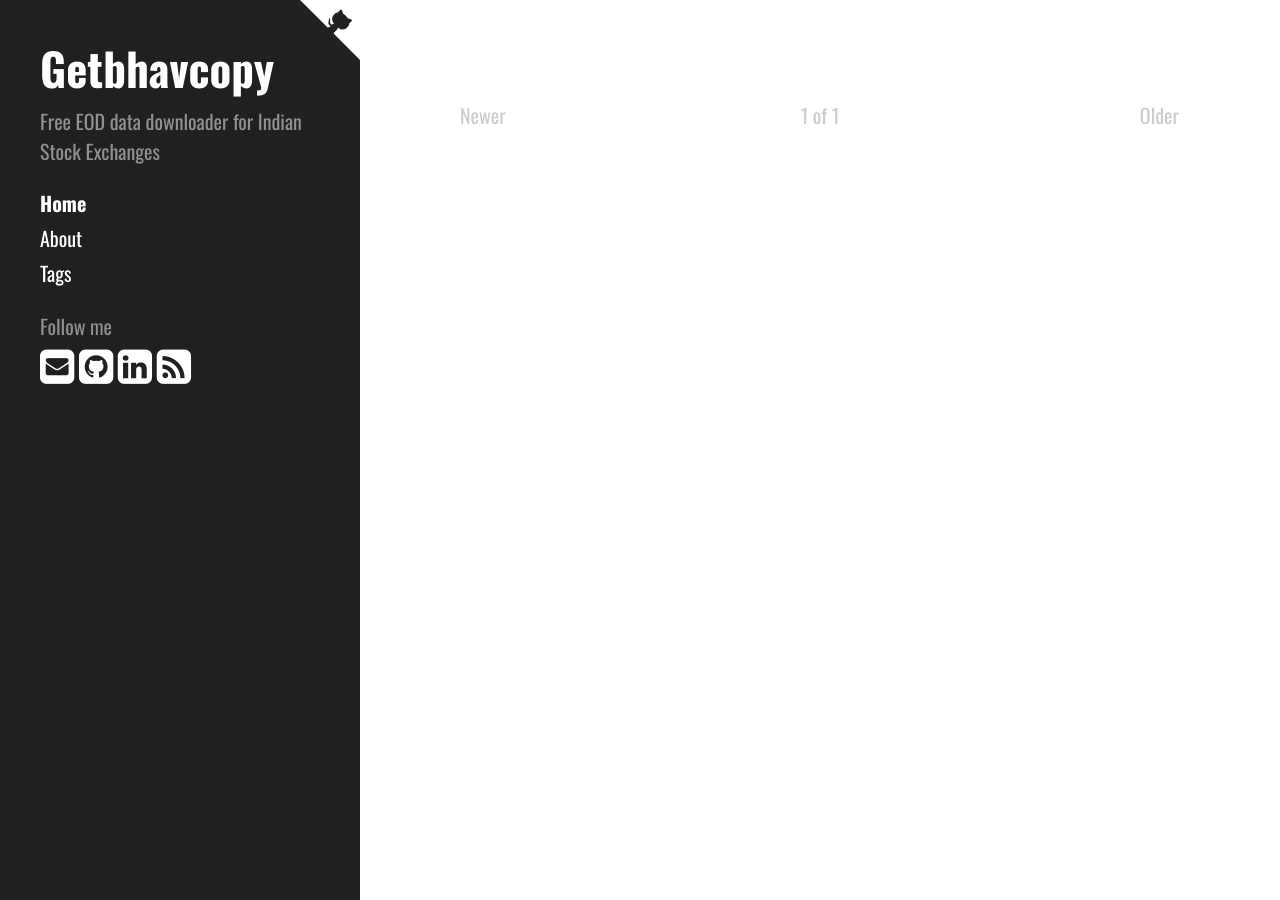
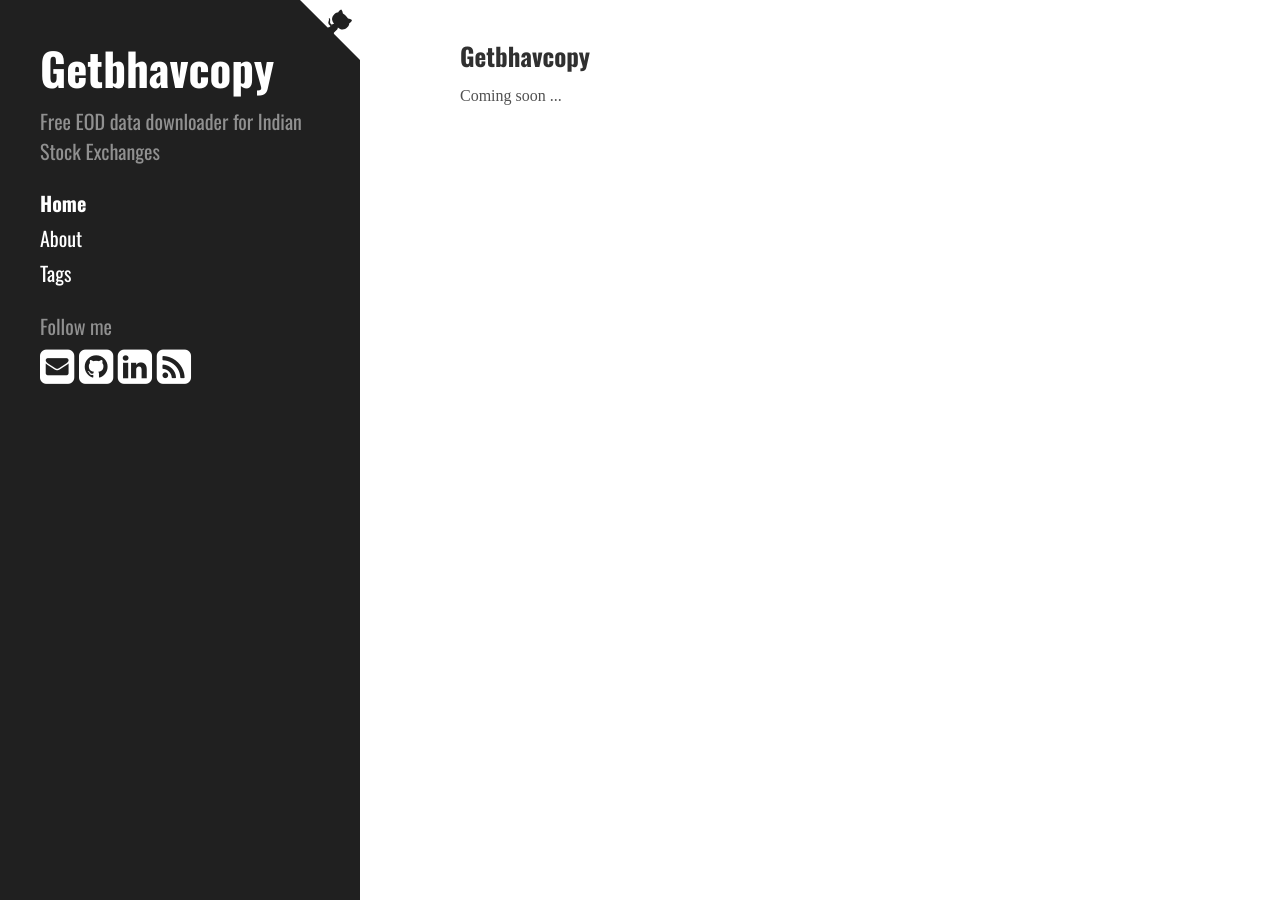
Before and after one commit to hemenkapadia/getbhavcopy, a Jekyll site: the page built from index.html, in a window 1280 px wide. Built offline with Jekyll 4.4.1, drawn with Linux system fonts in a browser that asks for light colours; nearby versions of some CDN libraries; some web fonts are replaced; the list of posts is cut into pages by our own code.

Commit message:
Fixing Home to Getbhavcopy

```diff
--- a/_includes/sidebar.html
+++ b/_includes/sidebar.html
@@ -28,7 +28,7 @@
     </div>
 
     <nav class="sidebar-nav">
-      <a class="sidebar-nav-item {% if page.title == "Home" %} active{% endif %}" href="{{ site.baseurl }}/">Home</a>
+      <a class="sidebar-nav-item {% if page.title == "Getbhavcopy" %} active{% endif %}" href="{{ site.baseurl }}/">Home</a>
 
       {% comment %}
         The code below dynamically generates a sidebar nav of pages with
@@ -37,7 +37,7 @@
 
       {% assign pages_list = site.pages %}
       {% for node in pages_list %}
-        {% if node.title != null %}
+        {% if node.title != null and node.title != "Getbhavcopy" %}
           {% if node.layout == "page" %}
             <a class="sidebar-nav-item {% if page.url == node.url %} active{% endif %}" href="{{ site.baseurl }}{{ node.url }}.html">{{ node.title }}</a>
           {% endif %}
--- a/index.html
+++ b/index.html
@@ -1,41 +1,5 @@
 ---
-layout: default
-title: Home
+layout: page
+title: Getbhavcopy
 ---
-
-<div class="post-list">
-  {% for post in paginator.posts %}
-    {% capture thisYear %}{{ post.date | date: "%Y"}}{% endcapture %}
-    {% capture nextYear %}{{ post.previous.date | date: "%Y"}}{% endcapture %}
-
-    {% if forloop.first %}
-      <div class="post-list-year first">{{thisYear}}</div>
-    {% endif %}
-    <div class="post-list-item">
-      <span class="post-list-date">{{ post.date | date_to_string }}</span>
-      <a class="post-list-title" href="{{ site.baseurl }}{{ post.url }}">{{ post.title | strip}}</a>
-      {% if site.showexcerpt %}
-      <p class="post-list-excerpt">{{ post.excerpt }}</p>
-      {% endif %}
-    </div>
-    {% if thisYear != nextYear and nextYear != "" %}
-      <div class="post-list-year">{{nextYear}}</div>
-    {% endif %}
-  {% endfor %}
-</div>
-
-
-<!-- Pagination links -->
-<div class="pagination">
-  {% if paginator.previous_page %}
-    <a href="{{ site.baseurl }}{{ paginator.previous_page_path }}" class="pagination-item">Newer</a>
-  {% else %}
-    <span class="pagination-item newer">Newer</span>
-  {% endif %}
-  <span class="pagination-item page_number"> {{ paginator.page }} of {{ paginator.total_pages }}</span>
-  {% if paginator.next_page %}
-    <a href="{{ site.baseurl }}{{ paginator.next_page_path }}" class="pagination-item">Older</a>
-  {% else %}
-    <span class="pagination-item older">Older</span>
-  {% endif %}
-</div>
+Coming soon ...
```
